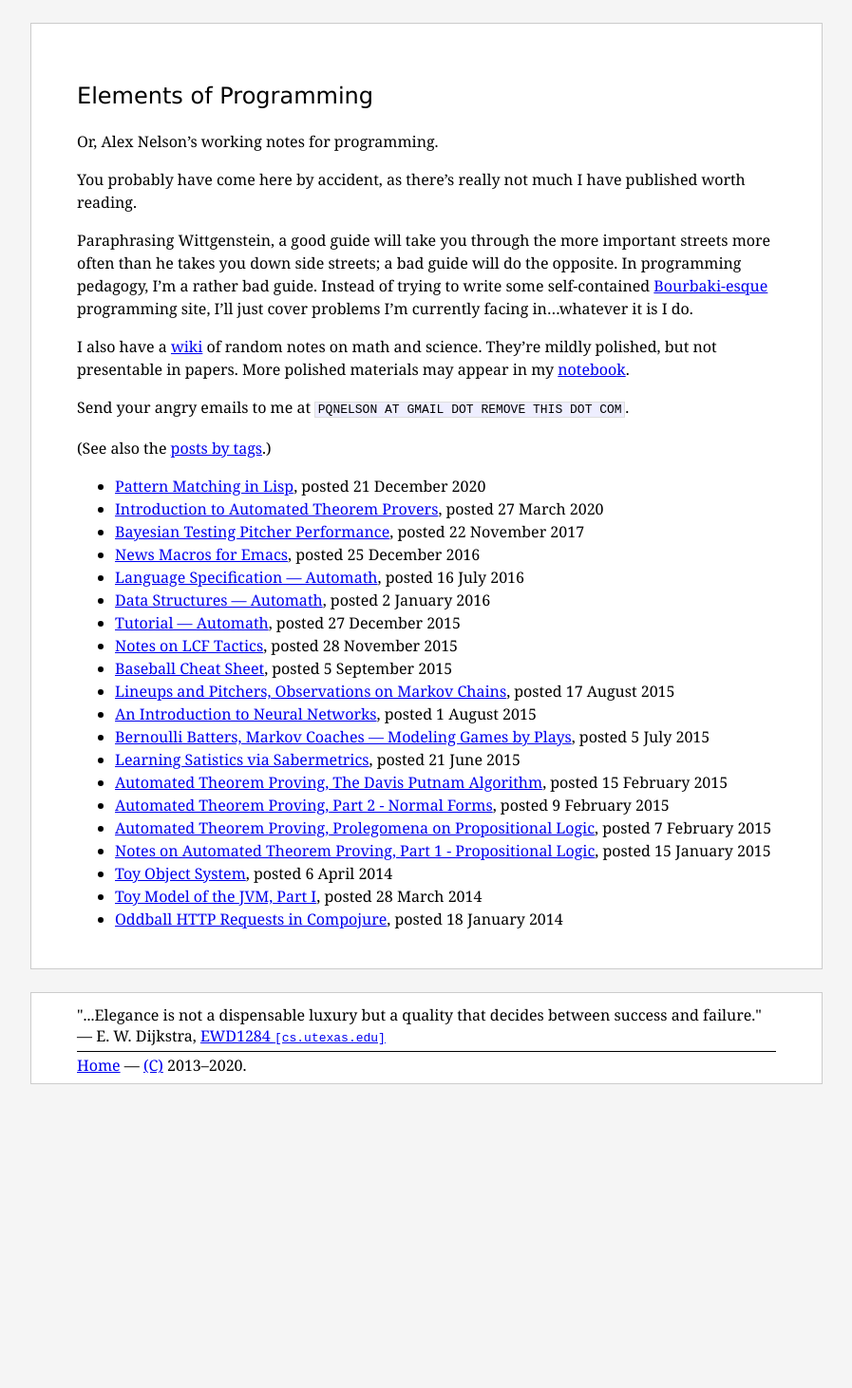
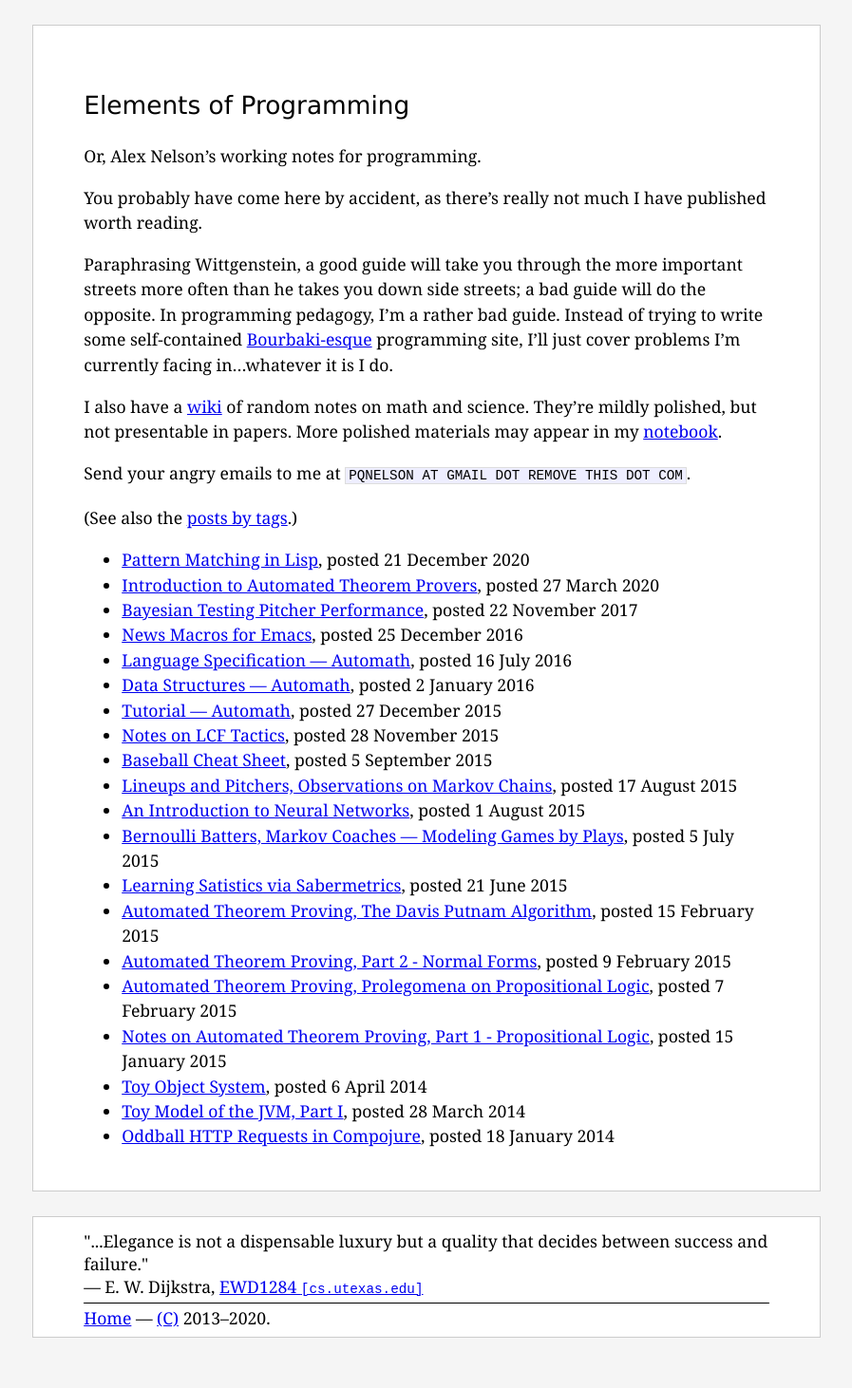
Before and after one commit to pqnelson/pqnelson.github.com, a Jekyll site: the page built from index.md, in a window 1280 px wide. Shown: the whole page at 95% size, without its empty margins (191-1088 px from the left). Built offline with Jekyll 4.4.1, drawn with Linux system fonts in a browser that asks for light colours; before the commit the page ends 1190 px from its top, so only the background shows below that.

Commit message:
CSS tweaks. Fixes #1

```diff
--- a/css/main.css
+++ b/css/main.css
@@ -38,31 +38,6 @@ h5 + p {
     display: inline;
 }
 
-main {
-    background: white;
-    border: 1px solid #ccc;
-    line-height: 1.5em;
-    max-width: 46em;
-}
-@media screen and (min-width: 480px) {
-    main {
-        padding: 1em;
-    }
-}
-@media screen and (min-width: 768px) {
-    main {
-        margin: 1.5em auto;
-        padding: 1.5em;
-    }
-}
-@media screen and (min-width: 992px) {
-    main {
-        margin: 1.5em auto;
-        padding: 3em 3em 1.5em 3em;
-    }
-}
-
-
 blockquote {
     margin-left: 10px;
     padding-left: 10px;
@@ -95,33 +70,52 @@ pre code, pre tt {
     background-color: transparent;
     border: medium none;
 }
+main {
+    background: white;
+    border: 1px solid #ccc;
+    font-size: 1.1em;
+    line-height: 1.5em;
+    max-width: 41em;
+}
 
 footer {
     background: white;
+    font-size: 1.1em;
     margin: 0.5em auto 3em auto;
 }
-
 @media screen and (min-width: 480px) {
+    main {
+        padding: 1em;
+    }
     footer {
         border: 1px solid #ccc;
-        max-width: 46em;
+        max-width: 41em;
         padding: 0.25em 1em 0.5em 1em;
     }
 }
 @media screen and (min-width: 768px) {
+    main {
+        margin: 1.5em auto;
+        padding: 1.5em;
+    }
     footer {
         border: 1px solid #ccc;
-        max-width: 46em;
+        max-width: 41em;
         padding: 0.25em 1.5em 0.5em 1.5em;
     }
 }
 @media screen and (min-width: 992px) {
+    main {
+        margin: 1.5em auto;
+        padding: 3em 3em 1.5em 3em;
+    }
     footer {
         border: 1px solid #ccc;
-        max-width: 46em;
+        max-width: 41em;
         padding: 0.25em 3em 0.5em 3em;
     }
 }
+
 @media screen and (max-width: 480px) {
     footer {
         border-top: 1px solid #777;
@@ -179,7 +173,7 @@ table.inference th {
 
 @media screen and (max-width: 480px) {
   body {
-    font-size:16px;
+    font-size: 1.1em;
     background: white;
   }
   main {
@@ -214,8 +208,4 @@ table.inference th {
     font-weight:bold;
     font-size: 100%;
   }
-
-  code, pre {
-    font-size: 12px;
-  }
 }
```
